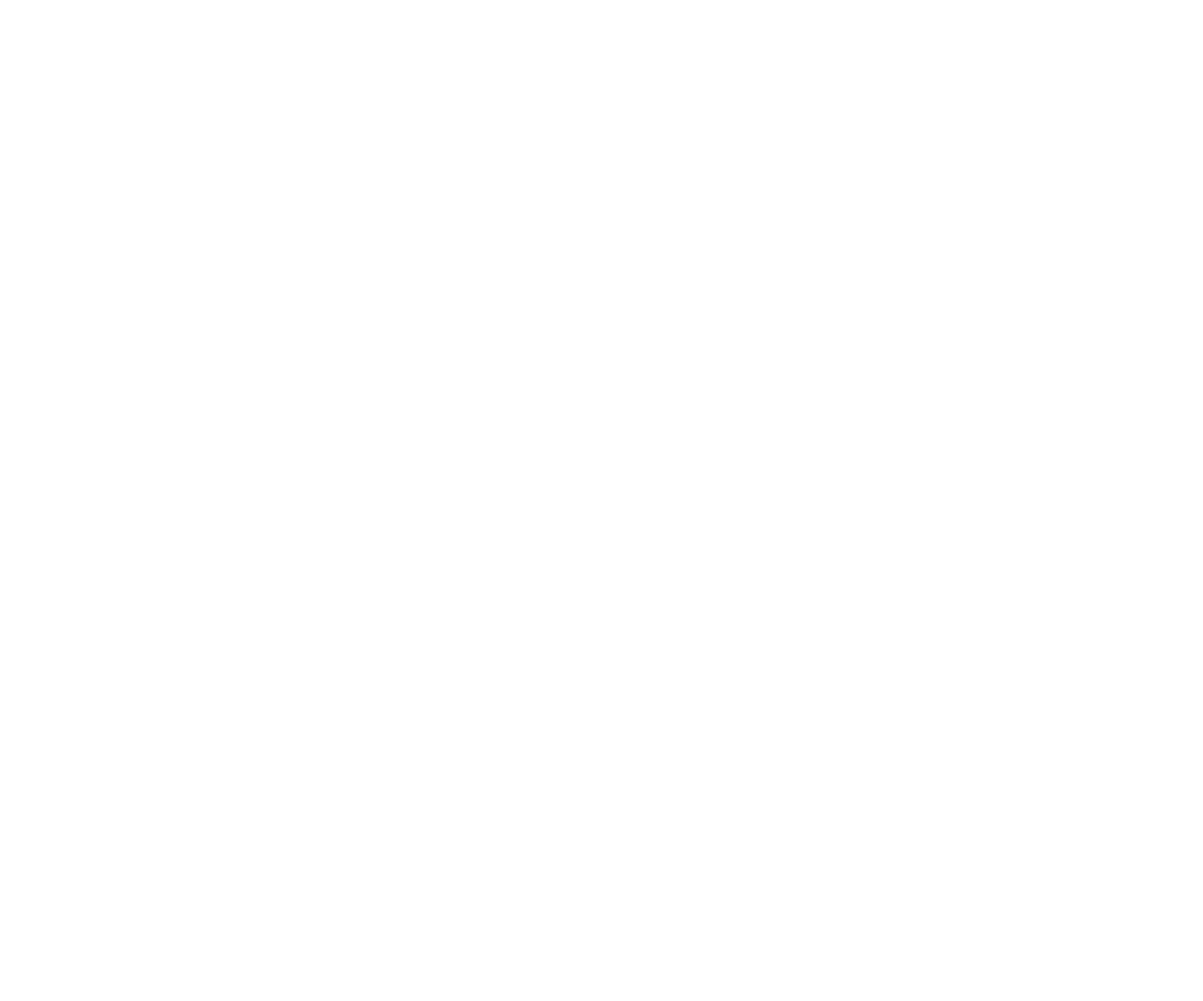
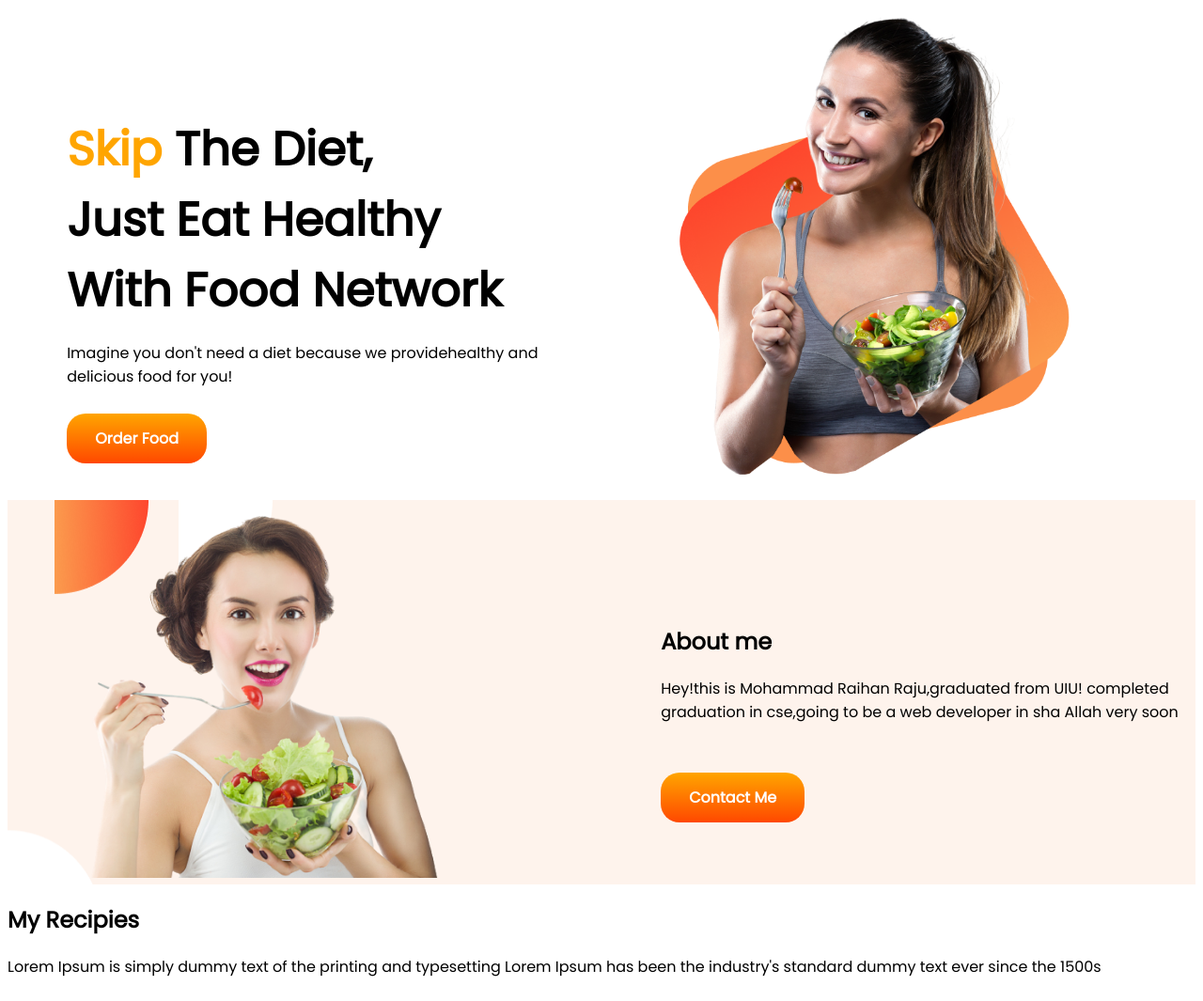
Before and after one commit to raihanraju/food_network, a plain HTML site: page index.html in a window 1280 px wide. Shown: the whole page at 94% size. Before the commit the page ends 800 px from the top, so only its background shows below. Drawn offline with Linux system fonts and the light colour scheme.

Commit message:
first and second part done

```diff
--- a/index.html
+++ b/index.html
@@ -6,9 +6,52 @@
     <meta http-equiv="X-UA-Compatible" content="IE=edge">
     <meta name="viewport" content="width=device-width, initial-scale=1.0">
     <title>Food Network Website!</title>
+    <link rel="preconnect" href="https://fonts.googleapis.com">
+    <link rel="preconnect" href="https://fonts.gstatic.com" crossorigin>
+    <link href="https://fonts.googleapis.com/css2?family=Poppins&display=swap" rel="stylesheet">
+    <link rel="stylesheet" href="style.css">
 </head>
 
 <body>
+    <section>
+        <div class="half-width">
+            <div class="half-width-down">
+                <h1><span class="orange-color">Skip</span> The Diet,</h1> <br>
+                <h1>Just Eat Healthy </h1><br>
+                <h1>With Food Network</h1>
+                <p>Imagine you don't need a diet because we providehealthy and delicious food for you!</p>
+                <br>
+                <a class="link-button" href="https://efood.live/" target="blank">Order Food</a>
+            </div>
+        </div>
+        <div class="half-width">
+            <img src=" images/Group 8425.png" alt="">
+        </div>
+    </section>
+
+    <section class="middle-part">
+        <div class="half-width">
+            <img src="images/6667872_preview-removebg-preview.png" alt="">
+        </div>
+
+        <div class="half-width">
+            <div class="half-width-down">
+                <h2>About me</h2>
+                <p>Hey!this is Mohammad Raihan Raju,graduated from UIU! completed graduation in cse,going to be a web
+                    developer in sha Allah very soon</p><br><br>
+                <a class="link-button" target="blank" href="">Contact Me</a>
+            </div>
+        </div>
+    </section>
+
+    <section class="recipies-part">
+        <div class="middle-point">
+            <h2>My Recipies</h2>
+            <p>Lorem Ipsum is simply dummy text of the printing and typesetting
+                Lorem Ipsum has been the industry's standard dummy text ever since the
+                1500s</p>
+        </div>
+    </section>
 
 </body>
 
--- a/style.css
+++ b/style.css
@@ -0,0 +1,42 @@
+body{
+    font-family: 'Poppins', sans-serif;
+}
+h1{
+    font-size: 50px;
+    display: inline;
+
+}
+.orange-color{
+    color: orange;
+}
+section{
+    display: flex;
+}
+.half-width{
+    width:50%;
+    padding-left: 5%;
+
+}
+.half-width img{
+    width: 80%;
+
+}
+.half-width-down
+{
+    padding-top:20%;
+}
+.link-button
+{
+    text-decoration: none;
+    background-image:linear-gradient(orange,rgb(255, 72, 0));
+    padding: 15px 30px;
+    border-radius: 20px 20px;
+    color: white;
+    font-weight: 700;
+
+}
+.middle-part{
+    background-image: url(images/7.png);
+    background-repeat: no-repeat;
+
+}
```
Also changed, not shown: images/6667872_preview-removebg-preview.png (added), images/7.png (added), images/Group 8425.png (added), images/Person Image.png (added).
